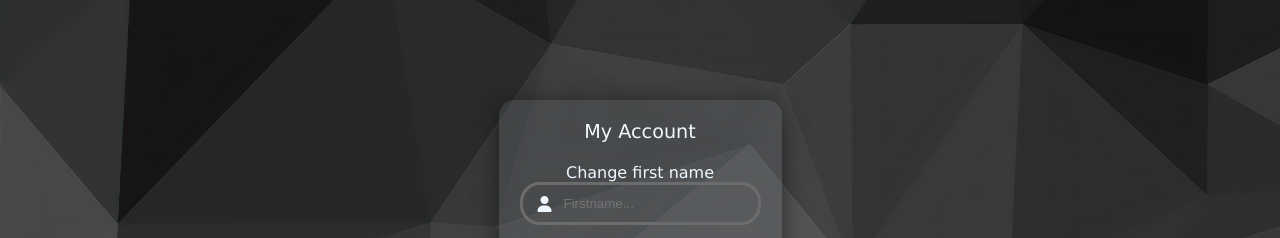
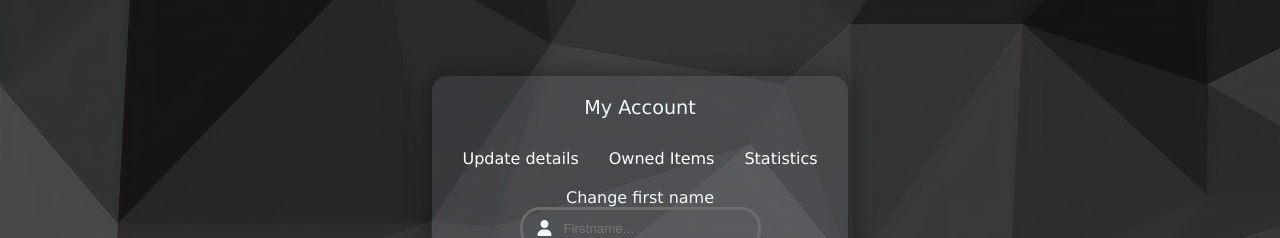
Before and after one commit to Ajan0211/ProTyper, a React (Vite) app in the folder pro-typer/: page /Account in a window 1280 px wide. Shown: the part 118-356 px from the top of the page. Built offline with nearby package versions, Linux system fonts and the light colour scheme; no server answers.

Commit message:
Making a navbar for account page to naviagte to differnet sections

```diff
--- a/pro-typer/src/Account.css
+++ b/pro-typer/src/Account.css
@@ -20,7 +20,7 @@
   box-shadow: 0 4px 24px rgba(0, 0, 0, 0.5);
 }
 .heading-account {
-  margin-bottom: 20px;
+  margin-bottom: 10px;
   font-size: larger;
   color: aliceblue;
 }
@@ -77,3 +77,49 @@ input {
   box-shadow: 0 0px 15px rgba(34, 34, 34, 0.835);
   transform: translateY(-5px);
 }
+
+.account-nav {
+  display: flex;
+  padding: 10px;
+  justify-content: space-between;
+  align-items: center;
+
+  position: relative;
+  overflow: hidden;
+}
+
+.account-nav a {
+  text-decoration: none;
+  color: white;
+}
+
+.account-nav a:hover {
+  color: #b6c8cf9c;
+
+  cursor: pointer;
+}
+.account-nav a::before {
+  content: "";
+  display: block;
+  height: 5px;
+  background-color: #444;
+  position: absolute;
+  top: 0;
+  width: 0%;
+  transition: all ease-in-out 250ms;
+}
+.account-nav a:hover::before {
+  width: 100%;
+}
+.nav-left {
+  display: flex;
+  justify-content: center;
+  align-items: center;
+  column-gap: 30px;
+  margin-bottom: 10px;
+}
+
+.nav-item1 {
+  position: relative;
+  padding-top: 10px;
+}
--- a/pro-typer/src/Account.jsx
+++ b/pro-typer/src/Account.jsx
@@ -17,6 +17,19 @@ function Account() {
       <div className="account-page">
         <div className="container-account">
           <div className="heading-account">My Account</div>
+          <div className="account-nav">
+            <div className="nav-left">
+              <div className="nav-item1">
+                <a onClick={() => navigate("/")}>Update details</a>
+              </div>
+              <div className="nav-item1">
+                <a onClick={() => navigate("/Shop")}>Owned Items</a>
+              </div>
+              <div className="nav-item1">
+                <a onClick={() => navigate("/Settings")}>Statistics</a>
+              </div>
+            </div>
+          </div>
           Change first name
           <div className="input-account">
             <i className="fa-solid fa-user"></i>
```
